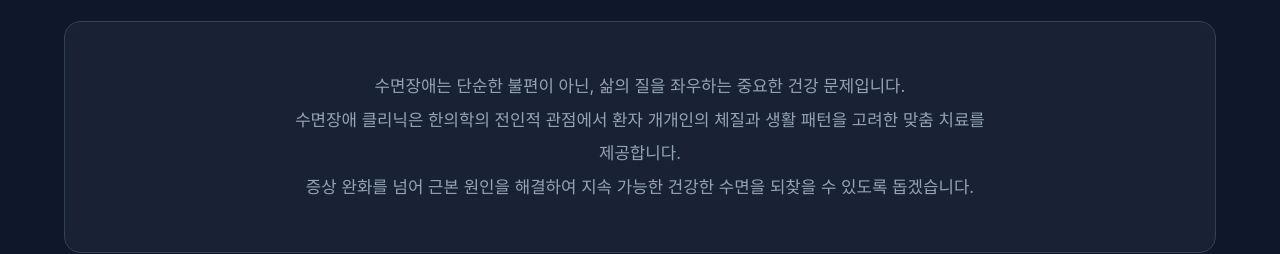
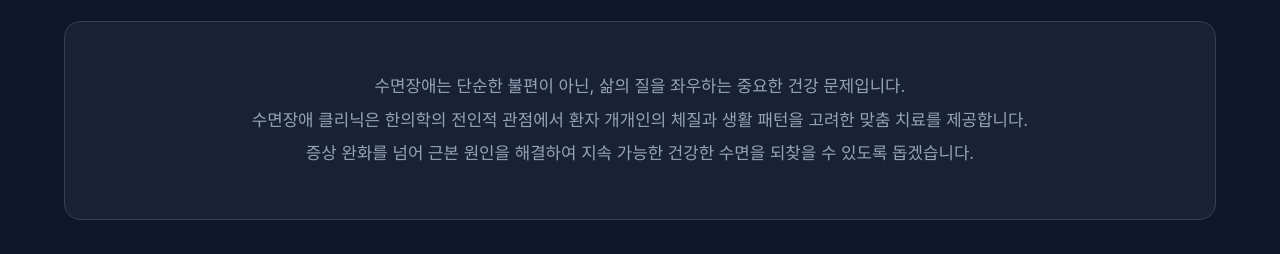
Before and after one commit to sunny94-git/sleep-clinic, a Next.js app: page /about in a window 1280 px wide. Shown: the part 426-680 px from the top of the page. Built offline with nearby package versions, Linux system fonts and the light colour scheme; no server answers; a web font is replaced by a local one.

Commit message:
Update page.tsx
문장 수정

```diff
--- a/src/app/about/page.tsx
+++ b/src/app/about/page.tsx
@@ -56,7 +56,7 @@ export default function AboutPage() {
               color: 'var(--color-text-secondary)',
               fontSize: '1.05rem',
               lineHeight: 2,
-              maxWidth: 700,
+              maxWidth: 850,
               margin: '0 auto',
               wordBreak: 'keep-all' // Ensures natural breaks between words
             }}>
```
